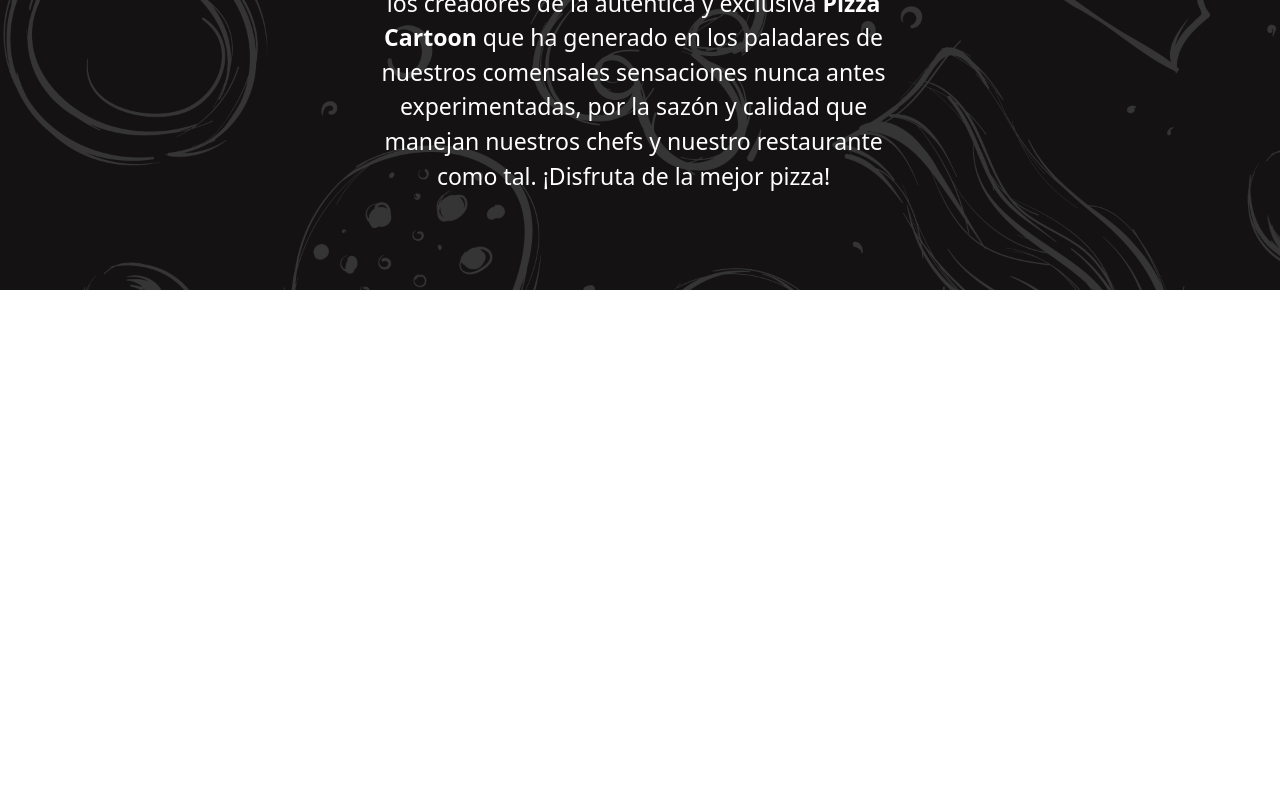
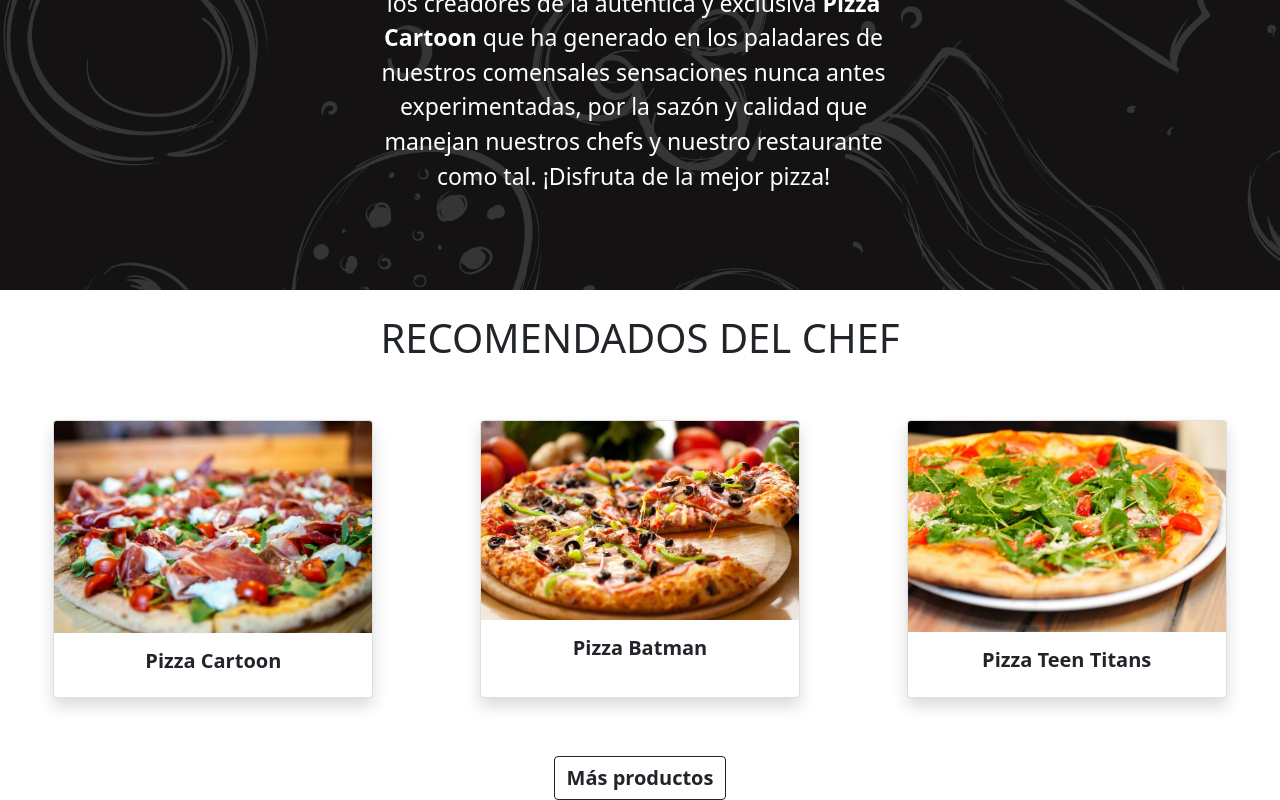
Before and after one commit to Soachi99/Reto-Talento-JuvenTIC-React, a React (Create React App) app in the folder cartoon-pizza-y-frutas-website/: page / in a window 1280 px wide. Shown: the part 1366-2166 px from the top of the page. Before the commit the page ends 1656 px from the top, so only its background shows below. Built offline with nearby package versions, Linux system fonts and the light colour scheme.

Commit message:
Correciones y agregado sección de recomendaciones del chef

```diff
--- a/cartoon-pizza-y-frutas-website/src/App.js
+++ b/cartoon-pizza-y-frutas-website/src/App.js
@@ -3,7 +3,7 @@
 import Topbar from './components/Inicio/topbar';
 import Carousel from './components/Inicio/principalCarousel';
 import Nosotros from './components/Inicio/nuestraPropuesta';
-
+import Recomendaciones from './components/Inicio/bestFood';
 
 function App() {
   return (
@@ -11,6 +11,7 @@
       <Topbar />
       <Carousel />
       <Nosotros />
+      <Recomendaciones />
     </div>
   );
 }
--- /dev/null
+++ b/cartoon-pizza-y-frutas-website/src/components/Inicio/bestFood.css
@@ -0,0 +1,10 @@
+.contenedor_recomendaciones{
+    display: grid;
+    grid-template-columns: repeat(3, 1fr);
+}
+
+@media (max-width: 1080px) {
+    .contenedor_recomendaciones{
+        grid-template-columns: 1fr;
+    }
+}
--- /dev/null
+++ b/cartoon-pizza-y-frutas-website/src/components/Inicio/bestFood.jsx
@@ -0,0 +1,25 @@
+import React from "react";
+import Card from "./foodCard";
+import { Button } from "react-bootstrap";
+import "./bestFood.css";
+
+
+class recomendaciones extends React.Component {
+    render() {
+        return (
+            <div>
+                <h1 className="text-center mt-4"> RECOMENDADOS DEL CHEF </h1>
+                <div className="contenedor_recomendaciones mt-5">
+                    <Card id="cards" titulo="Pizza Cartoon" imagen={process.env.PUBLIC_URL + "/images/pizzacartoon.jpg"} />
+                    <Card id="cards" titulo="Pizza Batman" imagen={process.env.PUBLIC_URL + "/images/pizzabatman.jpg"} />
+                    <Card id="cards" titulo="Pizza Teen Titans" imagen={process.env.PUBLIC_URL + "/images/pizzateentitans.jpeg"} />
+                </div>
+                <Button className="d-block mx-auto mt-5 fw-bold fs-5" variant="outline-dark" id="btn_mas"> Más productos</Button>
+            </div>
+
+
+        );
+    }
+}
+
+export default recomendaciones;
--- /dev/null
+++ b/cartoon-pizza-y-frutas-website/src/components/Inicio/foodCard.jsx
@@ -0,0 +1,19 @@
+import React from "react";
+import { Card } from "react-bootstrap";
+
+class foodCard extends React.Component {
+    render(props) {
+        return (
+            <>
+                <Card className="card shadow" style={{ width: '20rem', margin: ' 10px auto' }}>
+                    <Card.Img variant="top" src={this.props.imagen} />
+                    <Card.Body>
+                        <Card.Title className="text-center fs-5 fw-bold">{this.props.titulo}</Card.Title>
+                    </Card.Body>
+                </Card>
+            </>
+        );
+    }
+}
+
+export default foodCard;
--- a/cartoon-pizza-y-frutas-website/src/components/Inicio/nuestraPropuesta.jsx
+++ b/cartoon-pizza-y-frutas-website/src/components/Inicio/nuestraPropuesta.jsx
@@ -5,8 +5,8 @@
     render() {
         return (
             <div className="nuestra_propuesta">
-                <div class="nosotros">
-                    <img src={process.env.PUBLIC_URL + "/images/banner_nosotros.png"} class="img-fluid w-100" id="nosotros" alt="nosotros"/>
+                <div className="nosotros">
+                    <img src={process.env.PUBLIC_URL + "/images/banner_nosotros.png"} className="img-fluid w-100" id="nosotros" alt="nosotros"/>
 
                     <h1><b>Nuestra propuesta</b></h1>
                     <p>Somos un restaurante innovador, que tiene como misión traer un concepto diferente en sabores y experiencias a
--- a/cartoon-pizza-y-frutas-website/src/components/Inicio/principalCarousel.jsx
+++ b/cartoon-pizza-y-frutas-website/src/components/Inicio/principalCarousel.jsx
@@ -30,7 +30,7 @@
                             alt="Second slide"
                         />
                         <Carousel.Caption className="carousel-caption">
-                            <img src={process.env.PUBLIC_URL + "/images/pizza.png"} class="img-fluid w-25" id="pizza_carousel" alt="Logo Slide Two" />
+                            <img src={process.env.PUBLIC_URL + "/images/pizza.png"} className="img-fluid w-25" id="pizza_carousel" alt="Logo Slide Two" />
                             <h1 id="second_capt"> <b> Las pizzas mas deliciosas de toda la ciudad </b> </h1>
                             <p id="text_second_capt"> Ven a probar de las mas deliciosas pizzas, buen servicio, buena comida y un gran
                                 ambiente</p>
@@ -44,7 +44,7 @@
                             alt="Third slide"
                         />
                         <Carousel.Caption className="carousel-caption">
-                            <img src={process.env.PUBLIC_URL + "/images/pizza_2.png"} class="img-fluid w-25" id="pizza_carousel_two" alt="Logo SLide Three" />
+                            <img src={process.env.PUBLIC_URL + "/images/pizza_2.png"} className="img-fluid w-25" id="pizza_carousel_two" alt="Logo SLide Three" />
                             <h1 id="third_capt"> <b> Reserva con nosotros </b> </h1>
                             <p id="text_third_capt"> No te pierdas de esta gran y deliciosa experiencia junto a tu familia o amigos.Te
                                 esperamos</p>
```
